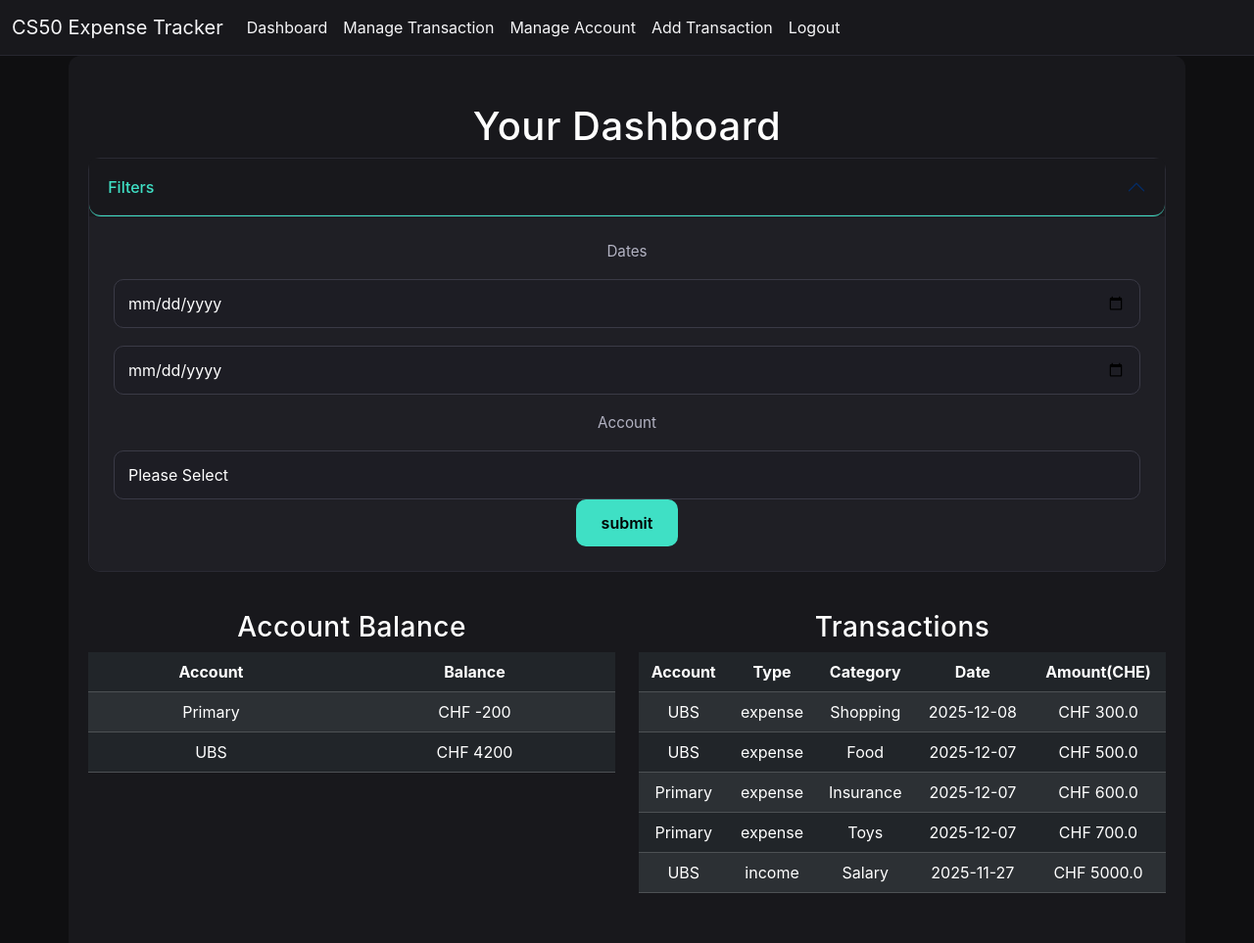
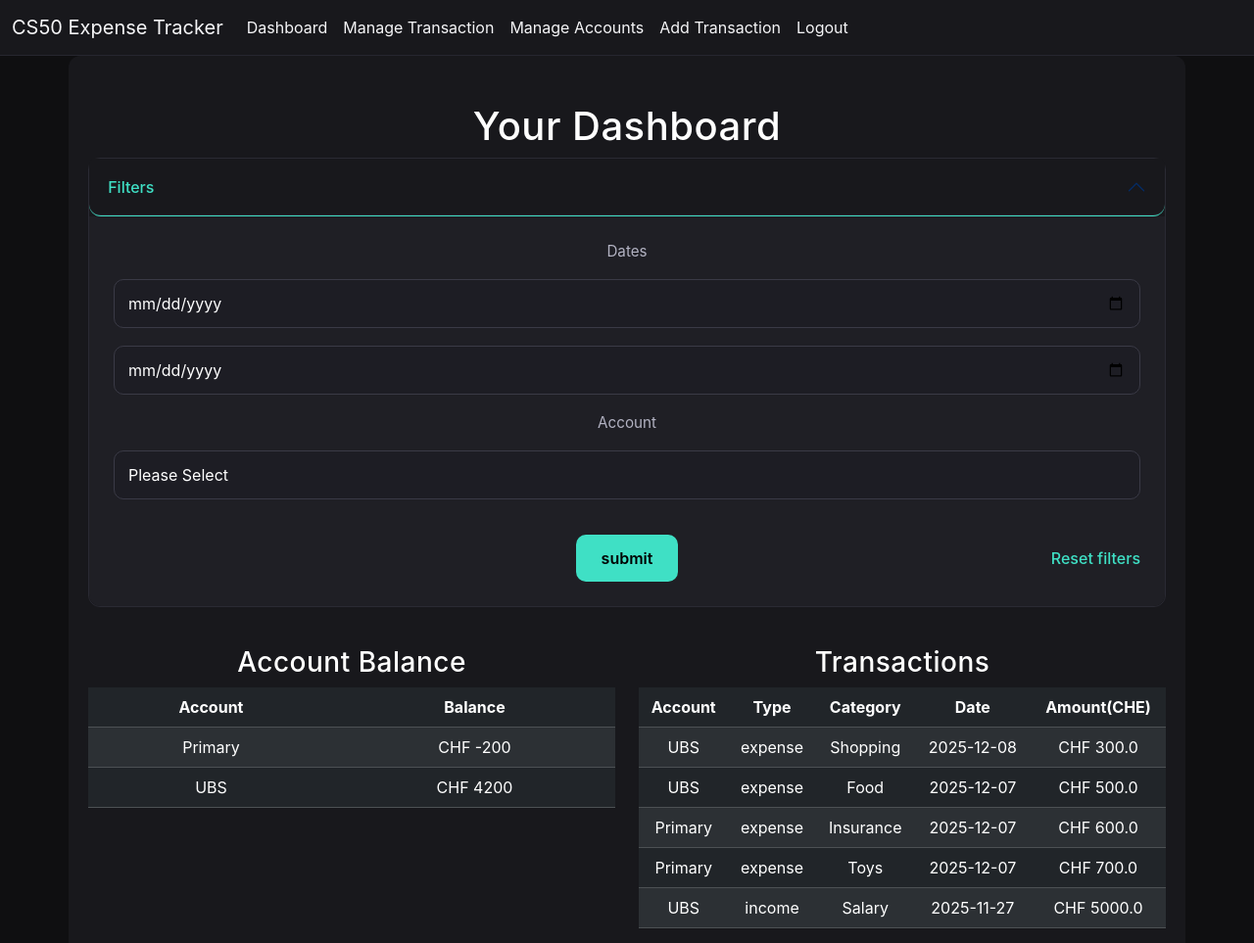
Before and after one commit to MiguelAngelo-Code/CS50-Final-Project, a Flask app: page /get_charts in a window 1280 px wide, after a click on "Filters". Shown: the top 963 px of the page at 98% size. Run offline with Flask 3, Linux system fonts and the light colour scheme; a user stored in the database is signed in; data comes from the database, SQL or seed files in the repository.

Commit message:
UI improvments

```diff
--- a/final_project/static/styles.css
+++ b/final_project/static/styles.css
@@ -241,3 +241,20 @@ h1, h2, h3 {
     padding-top: 20px;
     padding-bottom: 20px;
 }
+
+.space10 {
+    padding-top: 10px;
+    padding-bottom: 10px;
+}
+
+.reset-link {
+    color: var(--accent);
+    font-weight: 500;
+    text-decoration: none;
+    transition: 0.25s ease;
+}
+
+.reset-link:hover {
+    color: var(--accent-hover);
+    text-decoration: underline;
+}
--- a/final_project/templates/index.html
+++ b/final_project/templates/index.html
@@ -49,8 +49,16 @@
                             </select>
                         </dic>
 
-                        <!-- Submit -->
-                        <button class="btn btn-primary" name="dashboard-filter" type="submit">submit</button>
+                        <!-- Spacer -->
+                        <div class="space10">
+                        </div>
+
+                        <div class="d-flex align-items-center justify-content-center position-relative mt-3">
+                            <!-- Submit -->
+                            <button class="btn btn-primary" name="dashboard-filter" type="submit">submit</button>
+
+                            <a href="/" class="reset-link position-absolute end-0">Reset filters</a>
+                        </div>
                     </form>
                 </div>
             </div>
@@ -58,13 +66,17 @@
         </div>
     </div>
 
+
+    <!-- Spacer -->
     <div class="space20">
     </div>
 
+
+    <!-- Row account/transactions-->
     <div class="row">
 
-        <div class="col-md-6">
-            <!-- Table 1: Account Balance -->
+        <!-- Table 1: Account Balance -->
+        <div class="col-lg-6 col-md-12">
             <h3>Account Balance</h3>
             <table class="table table-dark table-striped">
                 <thead>
@@ -93,10 +105,8 @@
             </table>
         </div>
 
-
         <!-- Table 2: Last 5 transactions -->
-        <div class="col-md-6">
-
+        <div class="col-lg-6 col-md-12">
             <h3>Transactions</h3>
             <table class="table table-dark table-striped">
                 <!-- Head -->
@@ -149,29 +159,43 @@
 
                 </tbody>
             </table>
-
         </div>
 
     </div>
 
-    <div class="space20">
 
-    </div>
-    <!-- Charts -->
-    <h3>Expenditure</h3>
-    <img src="{{ chart }}">
-
+    <!-- Spacer -->
     <div class="space20">
     </div>
 
+
+    <!-- Charts -->
+
+    <!-- Row -->
     <div class="row">
 
-        <div class="col-md-6">
+        <!-- Line -->
+        <div class="col-lg-6 col-md-12">
+            <h3>Expenditure</h3>
+            <img src="{{ chart }}">
+        </div>
+
+        <!-- Bar -->
+        <div class="col-lg-6 col-md-12">
             <h3>Income vs Expense</h3>
             <img src="{{ bar }}">
         </div>
 
-        <div class="col-md-6">
+    </div>
+
+    <!-- Spacer -->
+    <div class="space20">
+    </div>
+
+    <!-- Row -->
+    <div class="row">
+        <!-- Pie -->
+        <div class="col-lg-6 col-md-12">
 
             <h3>Spend by Category</h3>
             <img src="{{ pie }}">
--- a/final_project/templates/layout.html
+++ b/final_project/templates/layout.html
@@ -44,7 +44,7 @@
                     </li>
 
                     <li class="nav-item">
-                    <a class="nav-link" href="/manage_accounts">Manage Account</a>
+                    <a class="nav-link" href="/manage_accounts">Manage Accounts</a>
                     </li>
 
                     <li class="nav-item">
```
Also changed, not shown: final_project/templates/manage_transactions.html (+10 -3 lines), 2 other files.
